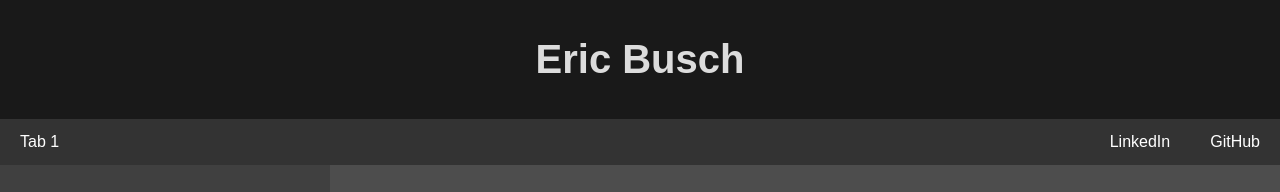
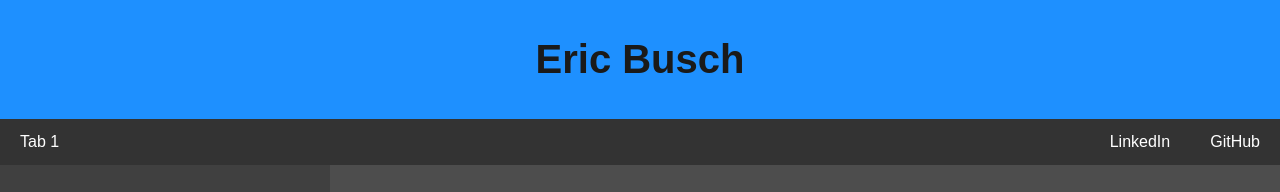
Before and after one commit to BuschEric97/BuschEric97.github.io, a plain HTML site: page index.html in a window 1280 px wide. Shown: the top 192 px of the page. Drawn offline with Linux system fonts and the light colour scheme.

Commit message:
Modified header

```diff
--- a/index.html
+++ b/index.html
@@ -9,11 +9,10 @@
     <meta name="viewport" content="width=device-width, initial-scale=1.0">
     <style>
       body {
-        background-color: #252525;
         font-family: sans-serif;
         margin: 0;
       }
-      h1 {color: Gainsboro;}
+      h1 {color: #1a1a1a;}
       h2 {color: GhostWhite;}
       h3 {color: GhostWhite;}
       p {color: White}
@@ -25,7 +24,7 @@
       .header {
         padding: 10px;
         text-align: center;
-        background: #191919;
+        background: DodgerBlue;
       }
       .header h1 {
         font-size: 40px;
```
